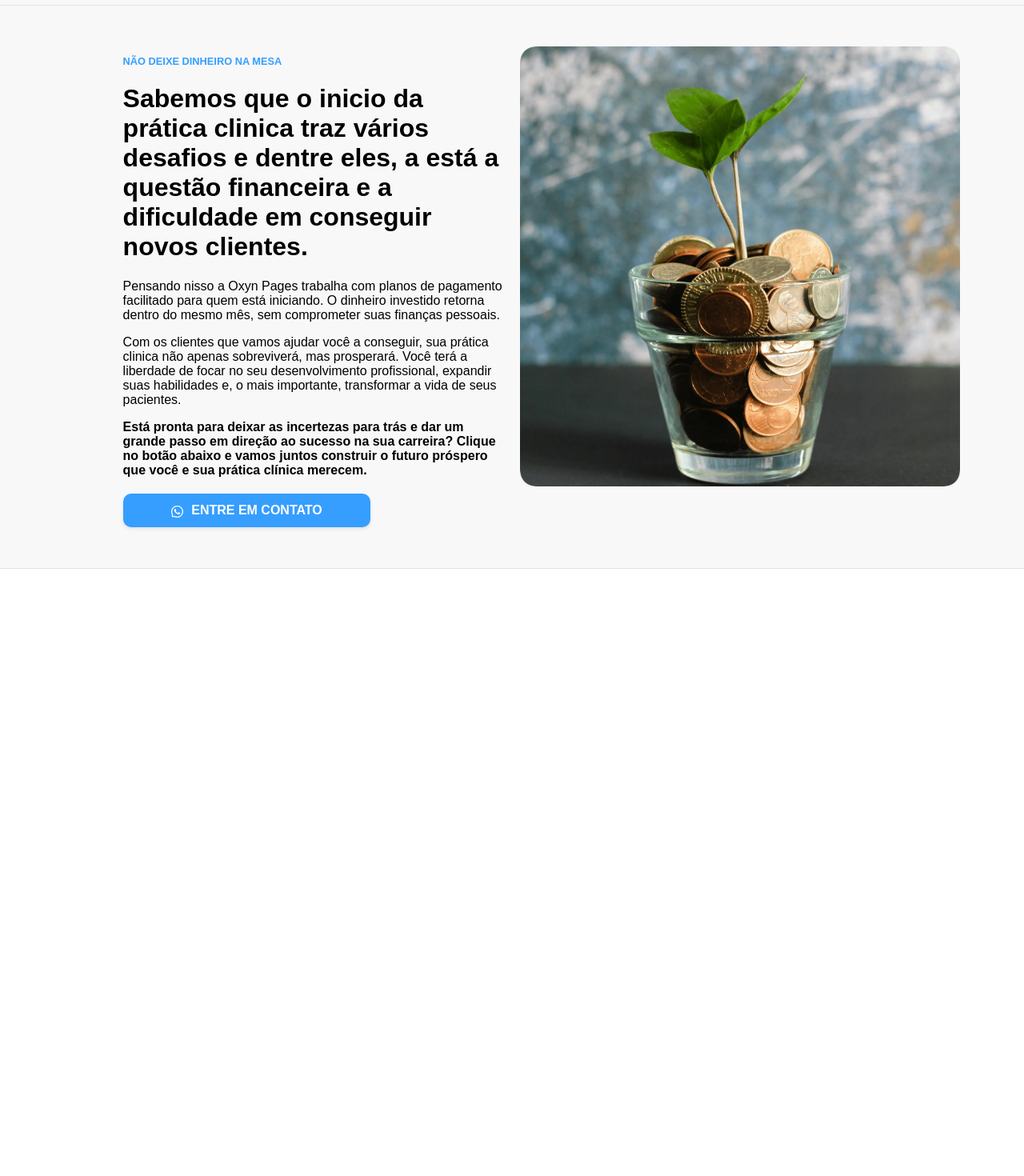
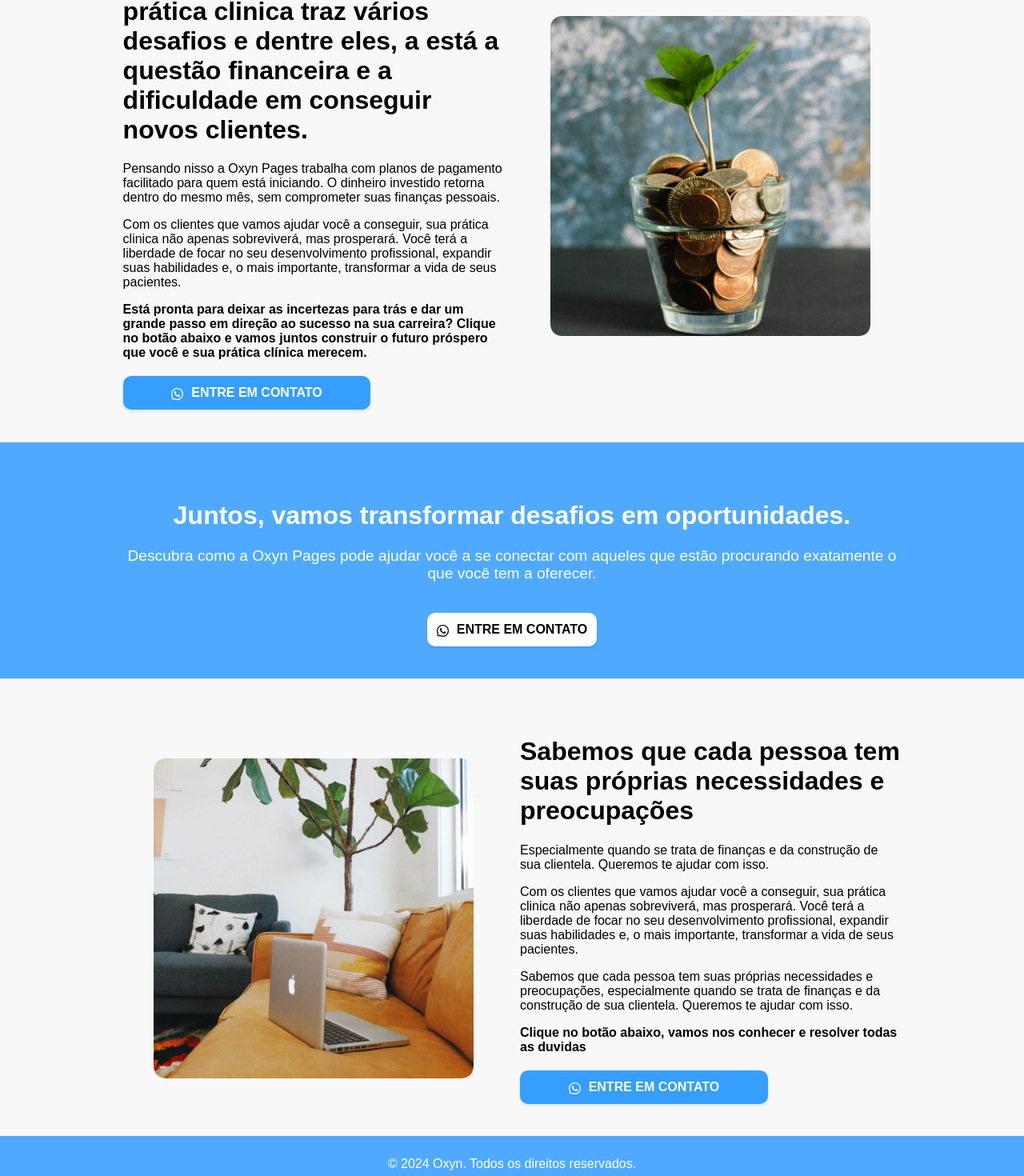
Before and after one commit to dianamdias03/oxyn-v1, a React (Create React App) app: page / in a window 1280 px wide. Shown: the part 651-2121 px from the top of the page at 80% size. Before the commit the page ends 1362 px from the top, so only its background shows below. Built offline with nearby package versions, Linux system fonts and the light colour scheme.

Commit message:
Added new sections

```diff
--- a/src/App.css
+++ b/src/App.css
@@ -36,5 +36,31 @@
 }
 
 .border {
-  border-bottom: 1px solid #e2e2e2;
+  border-top: 1px solid #e2e2e2;
 }
+
+.page-container {
+  display: flex;
+  flex-direction: row;
+  flex-wrap: wrap;
+  gap: 20px;
+  margin: 4% 12% 0 12%;
+  padding-bottom: 20px;
+  justify-content: space-between;
+  align-items: center;
+}
+
+@media (max-width: 1210px) {
+  .page-container{
+      margin: 4% 15% 0% 15%;
+      flex-direction: column;
+      padding-bottom: 150px;
+  }
+}
+
+@media (max-width: 950px) {
+  .page-container{
+    margin: 4% 10% 0% 10%;
+    padding-bottom: 20px;
+  }
+}
--- a/src/App.js
+++ b/src/App.js
@@ -1,6 +1,8 @@
 import './App.css';
 import { TextImage } from './sections/TextImage';
 import { Header } from './sections/Header';
+import { Text } from './sections/Text';
+import { Footer } from './sections/Footer';
 
 function App() {
   return (
@@ -12,7 +14,9 @@ function App() {
         paragraphs={['Imagine dedicar-se totalmente aos seus pacientes, enquanto a Oxyn Pages conecta você a pessoas que precisam de atendimento. Você pode dedicar-se em se aprimorar no atendimento clinico e nós cuidamos do resto.']}
         paragraphBold={'Clique no botão abaixo e descubra como podemos te ajudar.'}
         image={'/about.webp'}
-        altImage={'Homem olhando para o celular com notificações'}/>
+        altImage={'Homem olhando para o celular com notificações'}
+        imageRightSide={true}
+      />
       <TextImage
         subtitle={'NÃO DEIXE DINHEIRO NA MESA'}
         title={'Sabemos que o inicio da prática clinica traz vários desafios e dentre eles, a está a questão financeira e a dificuldade em conseguir novos clientes.'}
@@ -22,7 +26,23 @@ function App() {
         ]}
         paragraphBold={'Está pronta para deixar as incertezas para trás e dar um grande passo em direção ao sucesso na sua carreira? Clique no botão abaixo e vamos juntos construir o futuro próspero que você e sua prática clínica merecem.'}
         image={'/finances.webp'}
-        altImage={'Planta simbolizando economia'}/>
+        altImage={'Planta simbolizando economia'}
+        imageRightSide={true}
+      />
+      <Text title={'Juntos, vamos transformar desafios em oportunidades.'} paragraphs={['Descubra como a Oxyn Pages pode ajudar você a se conectar com aqueles que estão procurando exatamente o que você tem a oferecer.']}/>
+      <TextImage
+        title={'Sabemos que cada pessoa tem suas próprias necessidades e preocupações'}
+        paragraphs={[
+          'Especialmente quando se trata de finanças e da construção de sua clientela. Queremos te ajudar com isso.'
+          ,'Com os clientes que vamos ajudar você a conseguir, sua prática clinica não apenas sobreviverá, mas prosperará. Você terá a liberdade de focar no seu desenvolvimento profissional, expandir suas habilidades e, o mais importante, transformar a vida de seus pacientes.'
+          ,'Sabemos que cada pessoa tem suas próprias necessidades e preocupações, especialmente quando se trata de finanças e da construção de sua clientela. Queremos te ajudar com isso.'
+        ]}
+        paragraphBold={'Clique no botão abaixo, vamos nos conhecer e resolver todas as duvidas'}
+        image={'/therapy.webp'}
+        altImage={'Planta simbolizando economia'}
+        imageRightSide={false}
+      />
+      <Footer/>
     </div>
   );
 }
--- a/src/components/contact-button/index.js
+++ b/src/components/contact-button/index.js
@@ -1,10 +1,11 @@
 import { WhatsAppOutlined } from '@ant-design/icons';
 import './style.css'
 
-export const ContactButton = () => {
+export const ContactButton = ({color}) => {
+    const className = `info-button ${color}-color`
     return (
         <>
-            <div className="info-button"><WhatsAppOutlined style={{ fontSize: '15px', marginBottom: '-3px' }}/>ENTRE EM CONTATO</div>
+            <div className={className}><WhatsAppOutlined style={{ fontSize: '15px', marginBottom: '-3px' }}/>ENTRE EM CONTATO</div>
         </>
       );
   };
--- a/src/components/contact-button/style.css
+++ b/src/components/contact-button/style.css
@@ -8,18 +8,25 @@
     display: flex;
     align-items: center; /* Centraliza o conteúdo verticalmente */
     justify-content: center; /* Centraliza o conteúdo horizontalmente */
-    background-color: #359EFF;
-    color: #fff;
     font-weight: bold;
     font-size: 1rem;
     box-shadow: 0 2px 4px rgba(0, 0, 0, 0.1);
-    justify-content: center;
+  }
+
+  .blue-color{
+    background-color: #359EFF;
+    color: #fff;
+  }
+
+  .white-color{
+    background-color: #fff;
+    color: black;
   }
 
   .info-button:hover {
     background-color: #357ebd; /* Cor do botão ao passar o mouse */
   }
 
-  .container {
-
+  .info-button.white-color:hover{
+    background-color: #f0f0f0;
   }
--- a/src/index.css
+++ b/src/index.css
@@ -5,6 +5,7 @@ body {
     sans-serif;
   -webkit-font-smoothing: antialiased;
   -moz-osx-font-smoothing: grayscale;
+  padding: 0;
 }
 
 code {
--- /dev/null
+++ b/src/sections/Footer/index.js
@@ -0,0 +1,12 @@
+import { ContactButton } from '../../components/contact-button';
+import './style.css'
+
+export const Footer = () => {
+    return (
+      <footer className="footer-section background">
+        <div className="footer-content">
+          <p>© 2024 Oxyn. Todos os direitos reservados.</p>
+        </div>
+      </footer>
+    );
+  };
--- /dev/null
+++ b/src/sections/Footer/style.css
@@ -0,0 +1,17 @@
+.footer-section {
+  width: 100%; /* Garante que o rodapé ocupe a largura total */
+  padding: 10px 0; /* Adiciona um pouco de espaço acima e abaixo do conteúdo */
+  text-align: center; /* Centraliza o conteúdo do rodapé */
+  box-sizing: border-box; /* Garante que o padding não adicione largura extra */
+  background-color: #4faaff; /* Cor de fundo do rodapé */
+  color: white; /* Cor do texto */
+}
+
+.footer-content {
+  max-width: 1200px; /* Largura máxima do conteúdo para garantir a legibilidade */
+  margin: 0 auto; /* Centraliza o conteúdo se não ocupar a largura total */
+  display: flex; /* Usa flexbox para alinhar os itens */
+  flex-direction: column; /* Organiza os itens em colunas */
+  align-items: center; /* Centraliza os itens horizontalmente */
+  gap: 10px; /* Espaço entre os itens */
+}
--- a/src/sections/Header/index.js
+++ b/src/sections/Header/index.js
@@ -11,7 +11,7 @@ export const Header = () => {
   };
 
   return (
-    <div class="border">
+    <div className="border">
     <header className="header">
       <div className="logo">
         <img src="/logo.webp" alt="Logo" />
--- /dev/null
+++ b/src/sections/Text/index.js
@@ -0,0 +1,22 @@
+import { ContactButton } from '../../components/contact-button';
+import './style.css'
+
+export const Text = ({title, paragraphs, paragraphBold}) => {
+    return (
+        <div className="border background">
+            <div className="page-container">
+            <div className="paragraph-section">
+                <h1>{title}</h1>
+                {paragraphs?.map((element, index) => (
+                    <p key={index}>{element}</p>
+                ))}
+                <b>{paragraphBold}</b>
+                <br/>
+                <div style={{paddingBottom: '20px', display: 'flex', justifyContent: 'center', alignItems: 'center'}}>
+                    <ContactButton color={'white'}/>
+                </div>
+            </div>
+            </div>
+        </div>
+      );
+  };
--- /dev/null
+++ b/src/sections/Text/style.css
@@ -0,0 +1,16 @@
+  .paragraph-section {
+    flex: 1;
+    min-width: 300px; /* O mínimo para garantir a responsividade */
+    text-align: center;
+    margin: 0;
+    padding: 0;
+    color: white;
+  }
+
+  .paragraph-section p{
+    font-size: 1.2rem;
+  }
+
+  .background{
+    background-color: #4faaff;;
+  }
--- a/src/sections/TextImage/index.js
+++ b/src/sections/TextImage/index.js
@@ -1,10 +1,16 @@
 import { ContactButton } from '../../components/contact-button';
 import './style.css'
 
-export const TextImage = ({subtitle, title, paragraphs, paragraphBold, image, altImage}) => {
+export const TextImage = ({subtitle, title, paragraphs, paragraphBold, image, altImage, imageRightSide}) => {
     return (
         <div className="border">
             <div className="page-container">
+            {!imageRightSide &&
+                <div className="image-section">
+                    {/* Substitua 'path-to-your-image.png' pelo caminho correto da sua imagem */}
+                    <img src={image} alt={altImage} />
+                </div>
+            }
             <div className="text-section">
                 <h2 className='subtitle'>{subtitle}</h2>
                 <h1>{title}</h1>
@@ -14,13 +20,15 @@ export const TextImage = ({subtitle, title, paragraphs, paragraphBold, image, al
                 <b>{paragraphBold}</b>
                 <br/>
                 <div className='button-section'>
-                    <ContactButton/>
+                    <ContactButton color={'blue'}/>
                 </div>
             </div>
-            <div className="image-section">
-                {/* Substitua 'path-to-your-image.png' pelo caminho correto da sua imagem */}
-                <img src={image} alt={altImage} />
-            </div>
+            {imageRightSide &&
+                <div className="image-section">
+                    {/* Substitua 'path-to-your-image.png' pelo caminho correto da sua imagem */}
+                    <img src={image} alt={altImage} />
+                </div>
+            }
             </div>
         </div>
       );
--- a/src/sections/TextImage/style.css
+++ b/src/sections/TextImage/style.css
@@ -1,15 +1,8 @@
-.page-container {
-    display: flex;
-    flex-direction: row;
-    flex-wrap: wrap;
-    gap: 20px;
-    margin: 4% 12% 4% 12%;
-  }
-
-  .text-section {
+ .text-section {
     flex: 1;
     min-width: 300px; /* O mínimo para garantir a responsividade */
     text-align: start;
+    padding-bottom: 20px;
   }
 
   .image-section {
@@ -18,7 +11,7 @@
   }
 
   .image-section img {
-    max-width: 550px;
+    max-width: 400px;
     height: auto;
   }
 
@@ -36,10 +29,6 @@
   }
 
   @media (max-width: 1210px) {
-    .page-container{
-        margin: 4% 15% 4% 15%;
-        flex-direction: column;
-    }
     .image-section img {
       max-width: 70%;
       height: auto;
@@ -62,7 +51,4 @@
       max-width: 90%;
       height: auto;
     }
-    .page-container{
-      margin: 4% 10% 4% 10%;
   }
-  }
```
Also changed, not shown: public/therapy.webp (added).
